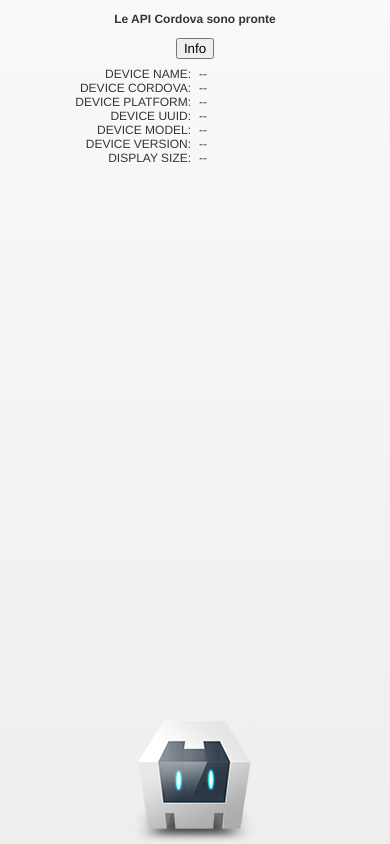
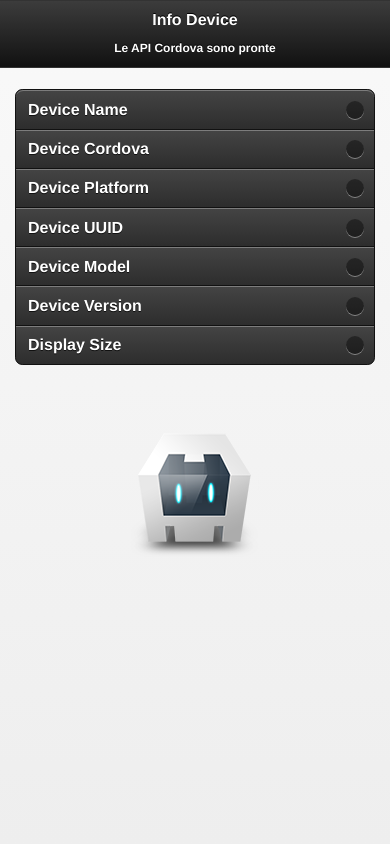
Before and after one commit to mircobe87/phonegap-hello, a plain HTML site: page www/index.html in a window 390 px wide. Drawn offline with Linux system fonts and the light colour scheme; some packages are replaced by stand-ins of ours.

Commit message:
prima prova interfaccia jQuery Mobile

```diff
--- a/www/css/index.css
+++ b/www/css/index.css
@@ -54,9 +54,6 @@ body {
 	text-align: left;
 }
 .iconArea {
-	text-align: center;
-	position: fixed;
-   bottom:0px;
-	width: 100%;
-	height: 128px;
+	align: center;
+	margin-top: 64px;
 }
--- a/www/index.html
+++ b/www/index.html
@@ -41,6 +41,65 @@
 		</script>
 	</head>
 	<body>
+		<!-- Home -->
+		<div data-role="page" id="page1">
+		    <div data-theme="a" data-role="header">
+		        <h3>Info Device</h3>
+		        <p id="msgBox">Caricamento in corso...</p>
+		    </div>
+		    <div data-role="content" >
+		        <div data-role="collapsible-set"
+		        	 data-theme="a"
+		        	 data-content-theme="c"
+		        	 data-collapsed-icon="arrow-d"
+		        	 data-expanded-icon="arrow-u"
+		        	 data-iconpos="right"
+		        >
+		            <div data-role="collapsible">
+		                <h3>Device Name</h3>
+		                <p id="name">n.d.</p>
+		            </div>
+		            <div data-role="collapsible">
+		                <h3>Device Cordova</h3>
+		                <p id="cordova">n.d.</p>
+		            </div>
+		            <div data-role="collapsible">
+		                <h3>
+		                    Device Platform
+		                </h3>
+		                <p id="platform">n.d.</p>
+		            </div>
+		            <div data-role="collapsible">
+		                <h3>
+		                    Device UUID
+		                </h3>
+		                <p id="uuid">n.d.</p>
+		            </div>
+		            <div data-role="collapsible">
+		                <h3>
+		                    Device Model
+		                </h3>
+		                <p id="model">n.d.</p>
+		            </div>
+		            <div data-role="collapsible">
+		                <h3>
+		                    Device Version
+		                </h3>
+		                <p id="version">n.d.</p>
+		            </div>
+		            <div data-role="collapsible">
+		                <h3>
+		                    Display Size
+		                </h3>
+		                <p id="display">n.d.</p>
+		            </div>
+		        </div>
+		       	<div class="iconArea" align="center">
+		            <img src="icon.png" alt="'icon.png' not found.">
+		        </div>
+		    </div>
+		</div>
+		<!--
 		<p id="msgBox">Caricamento in corso...</p>
 		<div id="buttonArea"></div>
 		<div class="infoArea">
@@ -66,5 +125,6 @@
 		<div id="footer" class="iconArea">
 			<img src="icon.png" alt="'icon.png' not found.">
 		</div>
+		-->
 	</body>
 </html>
```
